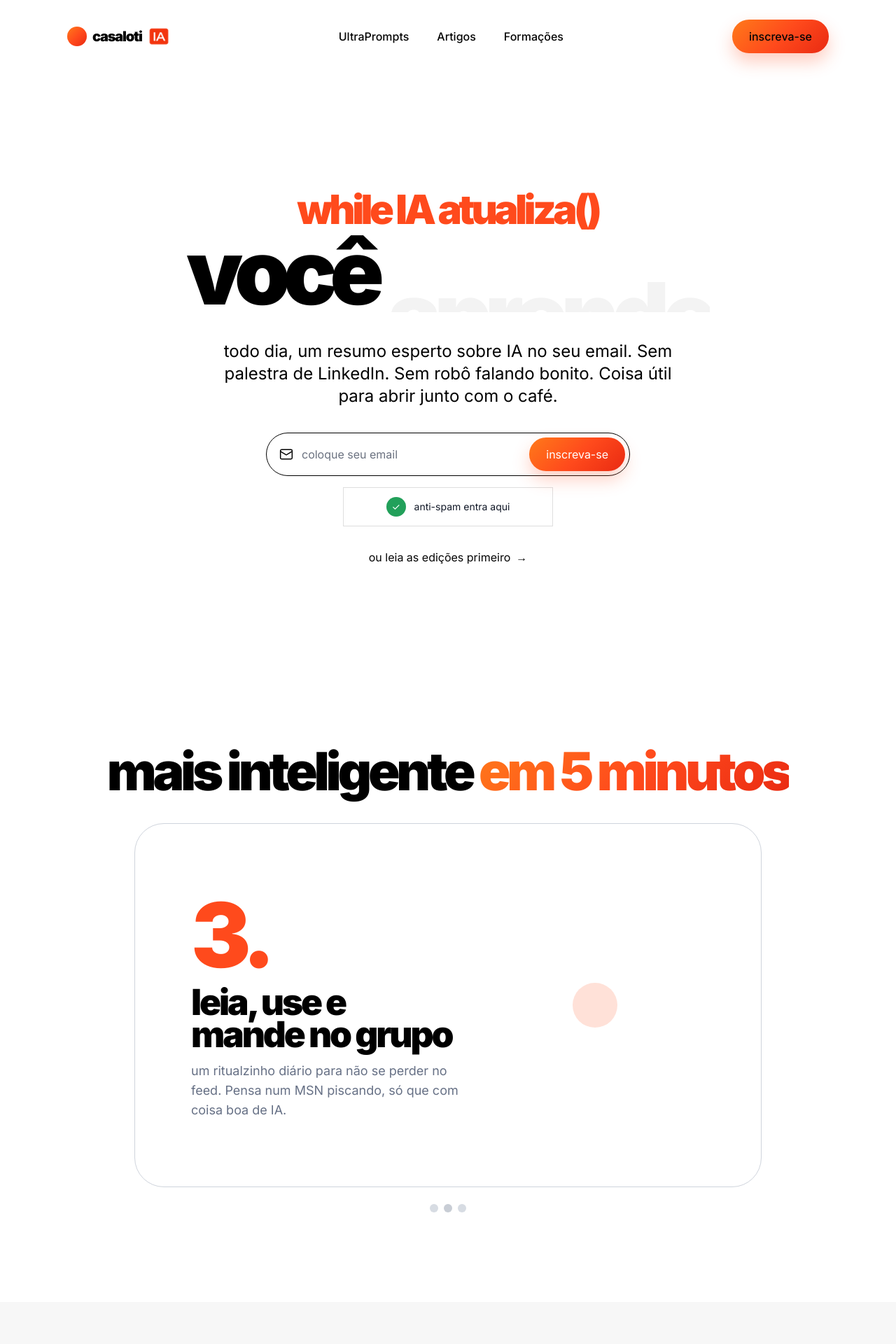
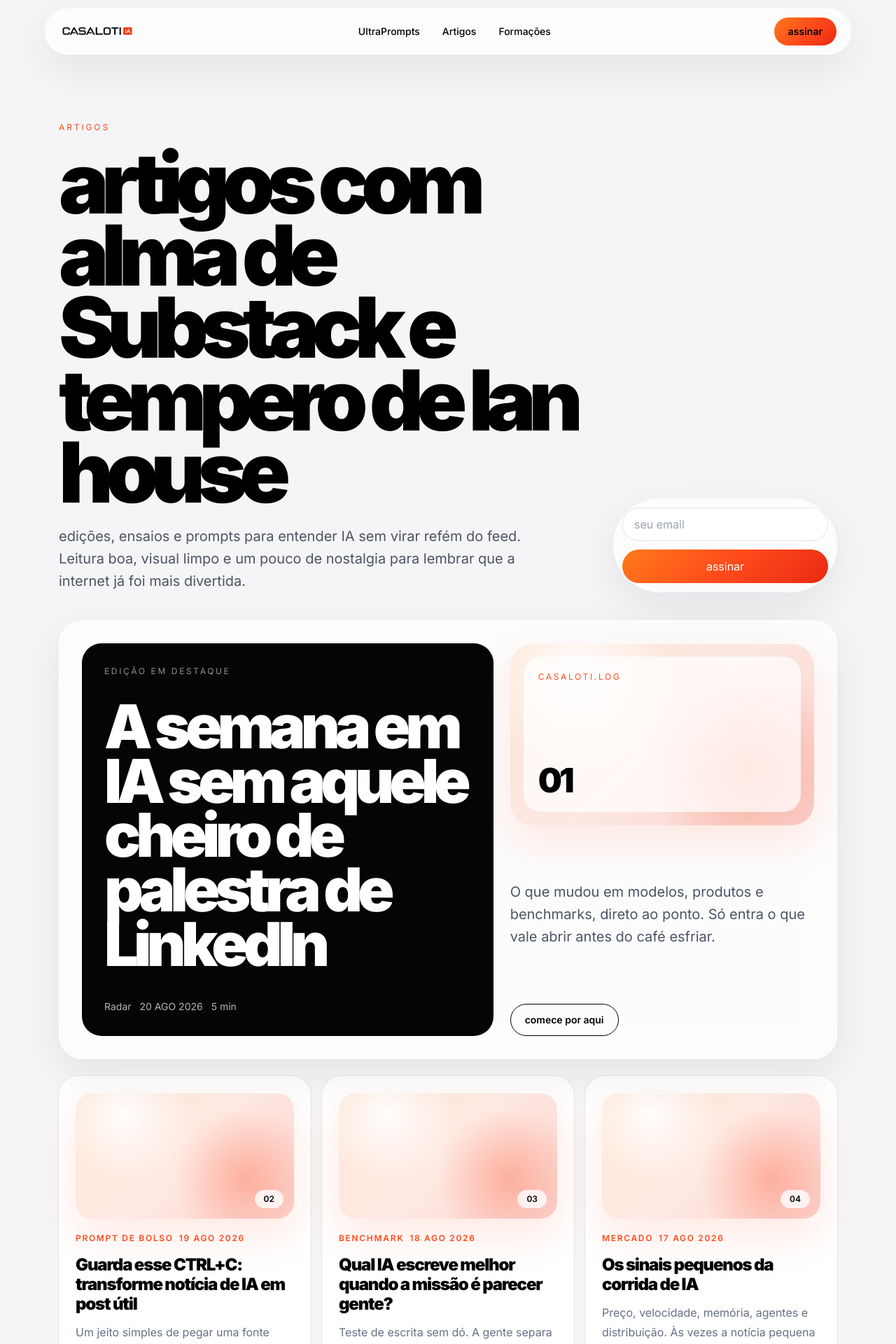
Before and after one commit to lucastoledo01-png/csltia, a Next.js app: page /artigos in a window 1280 px wide. Shown: the top 1920 px of the page at 70% size. Built offline with nearby package versions, Linux system fonts and the light colour scheme.

Commit message:
Build Substack inspired articles experience

```diff
--- a/src/app/artigos/page.tsx
+++ b/src/app/artigos/page.tsx
@@ -1,5 +1,120 @@
-import JournalIndex from "@/components/JournalIndex";
+import Image from "next/image";
+import Link from "next/link";
+import { articles } from "@/lib/editorial";
+
+const navItems = [
+  { href: "/ultraprompts", label: "UltraPrompts" },
+  { href: "/artigos", label: "Artigos" },
+  { href: "/formacoes", label: "Formações" },
+];
+
+function BrandMark() {
+  return (
+    <Link aria-label="Casaloti IA" className="flex items-center" href="/">
+      <Image alt="Casaloti IA" className="h-9 w-auto object-contain" height={72} priority src="/brand/casaloti-logo-original.png" width={210} />
+    </Link>
+  );
+}
+
+function ArticlesHeader() {
+  return (
+    <header className="liquid-nav sticky top-3 z-20 mx-auto mt-3 flex w-[calc(100%-24px)] max-w-6xl items-center justify-between gap-4 px-4 py-3 text-sm sm:w-[calc(100%-32px)] md:px-5">
+      <BrandMark />
+      <nav aria-label="Navegação principal" className="hidden items-center gap-8 md:flex">
+        {navItems.map((item) => (
+          <Link className="font-medium text-black/75 transition-colors hover:text-[#ff4a1c]" href={item.href} key={item.href}>
+            {item.label}
+          </Link>
+        ))}
+      </nav>
+      <Link className="cta-gradient rounded-full px-4 py-2.5 text-sm font-semibold text-white sm:px-5" href="/newsletter">
+        assinar
+      </Link>
+    </header>
+  );
+}
+
+function FeaturedArticle() {
+  const article = articles[0];
+
+  return (
+    <article className="glass-panel grid gap-6 p-5 sm:p-7 lg:grid-cols-[1.15fr_0.85fr] lg:p-8">
+      <div className="flex min-h-[420px] flex-col justify-between rounded-[28px] bg-[#050505] p-6 text-white sm:p-8">
+        <div>
+          <p className="font-mono text-xs uppercase tracking-[0.22em] text-white/55">edição em destaque</p>
+          <h2 className="mt-8 max-w-2xl text-[clamp(2.8rem,12vw,5.4rem)] font-black leading-[0.9] tracking-[-0.08em]">
+            {article.title}
+          </h2>
+        </div>
+        <div className="mt-10 flex flex-wrap items-center gap-3 text-sm text-white/70">
+          <span>{article.category}</span>
+          <span>{article.date}</span>
+          <span>{article.readTime}</span>
+        </div>
+      </div>
+      <div className="flex flex-col justify-between gap-8">
+        <div aria-label="placeholder visual do artigo" className="article-glass-cover min-h-[260px] rounded-[32px] p-5">
+          <div className="flex h-full min-h-[220px] flex-col justify-between rounded-[24px] bg-white/72 p-5 ring-1 ring-white/70">
+            <span className="font-mono text-xs uppercase tracking-[0.22em] text-[#ff4a1c]">casaloti.log</span>
+            <p className="text-5xl font-black tracking-[-0.08em] text-black">01</p>
+          </div>
+        </div>
+        <p className="text-xl leading-8 text-[#4b5563]">{article.excerpt}</p>
+        <Link className="inline-flex w-fit items-center rounded-full border border-black px-5 py-3 text-sm font-semibold text-black transition-colors hover:bg-black hover:text-white" href="/newsletter">
+          comece por aqui
+        </Link>
+      </div>
+    </article>
+  );
+}
+
+function ArticleList() {
+  return (
+    <section aria-label="lista editorial de artigos" className="mx-auto grid max-w-6xl gap-4 px-4 pb-20 sm:px-5 md:grid-cols-2 lg:grid-cols-3">
+      {articles.slice(1).map((article, index) => (
+        <article className="group rounded-[28px] bg-white p-5 ring-1 ring-[#e5e7eb] transition-transform duration-200 hover:-translate-y-1 sm:p-6" key={article.slug}>
+          <div aria-label="placeholder visual do artigo" className="article-mini-cover grid min-h-[180px] place-items-end rounded-[24px] p-4">
+            <span className="rounded-full bg-white/80 px-3 py-1 font-mono text-xs font-semibold text-black ring-1 ring-white/80">0{index + 2}</span>
+          </div>
+          <div className="mt-5 flex flex-wrap gap-2 text-xs font-semibold uppercase tracking-[0.14em] text-[#ff4a1c]">
+            <span>{article.category}</span>
+            <span>{article.date}</span>
+          </div>
+          <h3 className="article-title-hover mt-4 text-2xl font-black leading-7 tracking-[-0.05em] text-black">{article.title}</h3>
+          <p className="mt-3 line-clamp-3 text-base leading-7 text-[#667085]">{article.excerpt}</p>
+          <p className="mt-6 font-mono text-xs text-[#98a2b3]">{article.readTime} de leitura</p>
+        </article>
+      ))}
+    </section>
+  );
+}
 
 export default function ArticlesPage() {
-  return <JournalIndex />;
+  return (
+    <main className="min-h-screen overflow-x-hidden bg-[#f5f5f7] text-black">
+      <ArticlesHeader />
+      <section className="mx-auto max-w-6xl px-4 pb-10 pt-16 sm:px-5 md:pt-24">
+        <p className="font-mono text-xs uppercase tracking-[0.24em] text-[#ff4a1c]">artigos</p>
+        <div className="mt-5 grid gap-7 lg:grid-cols-[1fr_320px] lg:items-end">
+          <div>
+            <h1 className="max-w-4xl text-[clamp(3.2rem,16vw,7.5rem)] font-black leading-[0.86] tracking-[-0.09em] text-black">
+              artigos com alma de Substack e tempero de lan house
+            </h1>
+            <p className="mt-6 max-w-2xl text-lg leading-8 text-[#4b5563] sm:text-xl">
+              edições, ensaios e prompts para entender IA sem virar refém do feed. Leitura boa, visual limpo e um pouco de nostalgia para lembrar que a internet já foi mais divertida.
+            </p>
+          </div>
+          <form className="glass-strip flex flex-col gap-3 p-3 sm:flex-row lg:flex-col" id="assinar-artigos">
+            <label className="sr-only" htmlFor="articles-email">Email para artigos</label>
+            <input className="min-h-12 flex-1 rounded-full border border-black/10 bg-white px-4 outline-none placeholder:text-[#98a2b3]" id="articles-email" placeholder="seu email" type="email" />
+            <button className="cta-gradient min-h-12 rounded-full px-6 font-semibold text-white" type="button">assinar</button>
+          </form>
+        </div>
+      </section>
+      <section className="mx-auto max-w-6xl px-4 pb-6 sm:px-5">
+        <FeaturedArticle />
+      </section>
+      <ArticleList />
+    </main>
+  );
 }
--- a/src/app/globals.css
+++ b/src/app/globals.css
@@ -57,10 +57,47 @@ select {
   color: #050505;
 }
 
-.cta-gradient,
-.brand-dot {
+.cta-gradient {
   background-color: #ff4a1c;
   background-image: var(--casaloti-gradient);
+}
+
+.liquid-nav,
+.glass-strip,
+.glass-panel {
+  border: 1px solid rgba(255, 255, 255, 0.72);
+  background: rgba(255, 255, 255, 0.72);
+  box-shadow: 0 20px 60px rgba(15, 23, 42, 0.08);
+  backdrop-filter: blur(22px) saturate(170%);
+  -webkit-backdrop-filter: blur(22px) saturate(170%);
+}
+
+.liquid-nav,
+.glass-strip {
+  border-radius: 999px;
+}
+
+.glass-panel {
+  border-radius: 34px;
+}
+
+.glass-orb {
+  border-radius: 999px;
+  background:
+    radial-gradient(circle at 30% 25%, rgba(255, 255, 255, 0.92), rgba(255, 255, 255, 0.28) 36%, rgba(255, 74, 28, 0.22) 72%),
+    rgba(255, 255, 255, 0.58);
+  box-shadow: inset 0 1px 0 rgba(255, 255, 255, 0.9), 0 22px 60px rgba(255, 74, 28, 0.22);
+  backdrop-filter: blur(18px) saturate(160%);
+  -webkit-backdrop-filter: blur(18px) saturate(160%);
+}
+
+.article-glass-cover,
+.article-mini-cover {
+  background:
+    radial-gradient(circle at 22% 18%, rgba(255, 255, 255, 0.92), transparent 34%),
+    radial-gradient(circle at 78% 68%, rgba(255, 74, 28, 0.32), transparent 38%),
+    linear-gradient(135deg, rgba(255, 122, 26, 0.18), rgba(255, 74, 28, 0.12), rgba(233, 42, 18, 0.2));
+  box-shadow: inset 0 1px 0 rgba(255, 255, 255, 0.9), 0 24px 60px rgba(255, 74, 28, 0.12);
 }
 
 .gradient-text {
@@ -120,3 +157,14 @@ select {
   -webkit-box-orient: vertical;
   overflow: hidden;
 }
+
+@media (max-width: 640px) {
+  .liquid-nav,
+  .glass-strip {
+    border-radius: 24px;
+  }
+
+  .glass-panel {
+    border-radius: 28px;
+  }
+}
--- a/src/components/JournalIndex.tsx
+++ b/src/components/JournalIndex.tsx
@@ -21,10 +21,15 @@ const faqs = [
 
 function BrandMark({ dark = false }: { dark?: boolean }) {
   return (
-    <Link aria-label="Casaloti IA" className="flex items-center gap-2" href="/">
-      <span className="grid size-7 place-items-center rounded-full brand-dot" />
-      <span className={`text-xl font-black tracking-[-0.06em] ${dark ? "text-white" : "text-black"}`}>casaloti</span>
-      <Image alt="IA" className="h-7 w-auto rounded-[8px] object-contain" height={42} priority src="/brand/casaloti-ia-badge.png" width={48} />
+    <Link aria-label="Casaloti IA" className="flex items-center" href="/">
+      <Image
+        alt="Casaloti IA"
+        className={dark ? "h-9 w-auto object-contain brightness-0 invert" : "h-9 w-auto object-contain"}
+        height={72}
+        priority
+        src="/brand/casaloti-logo-original.png"
+        width={210}
+      />
     </Link>
   );
 }
@@ -38,7 +43,7 @@ function SignupForm({ compact = false }: { compact?: boolean }) {
         <path d="m22 7-10 6L2 7" />
       </svg>
       <input className="min-w-0 flex-1 bg-transparent px-1 py-2 text-base outline-none placeholder:text-[#6b7280]" id={compact ? "footer-email" : "hero-email"} placeholder="coloque seu email" type="email" />
-      <button className="cta-gradient rounded-full px-6 py-3 text-base font-medium text-white shadow-[0_12px_24px_rgba(255,74,28,0.26)] transition-transform duration-200 ease-in-out hover:-translate-y-0.5" type="button">
+      <button className="cta-gradient rounded-full px-5 py-3 text-sm font-semibold text-white shadow-[0_12px_24px_rgba(255,74,28,0.26)] transition-transform duration-200 ease-in-out hover:-translate-y-0.5 sm:px-6 sm:text-base" type="button">
         inscreva-se
       </button>
     </form>
@@ -47,7 +52,7 @@ function SignupForm({ compact = false }: { compact?: boolean }) {
 
 function Header() {
   return (
-    <header className="mx-auto flex w-full max-w-6xl items-center justify-between px-5 py-7 text-base md:px-8">
+    <header className="mx-auto flex w-full max-w-6xl items-center justify-between gap-4 px-4 py-5 text-sm sm:px-5 md:px-8 md:py-7 md:text-base">
       <BrandMark />
       <nav aria-label="Navegação principal" className="hidden items-center gap-10 md:flex">
         {navItems.map((item) => (
@@ -56,7 +61,7 @@ function Header() {
           </Link>
         ))}
       </nav>
-      <Link className="cta-gradient rounded-full px-6 py-3 font-medium text-white shadow-[0_12px_24px_rgba(255,74,28,0.28)] transition-transform hover:-translate-y-0.5" href="#inscrever">
+      <Link className="cta-gradient rounded-full px-4 py-3 font-semibold text-white shadow-[0_12px_24px_rgba(255,74,28,0.28)] transition-transform hover:-translate-y-0.5 sm:px-6" href="#inscrever">
         inscreva-se
       </Link>
     </header>
@@ -65,8 +70,8 @@ function Header() {
 
 function Hero() {
   return (
-    <section className="px-5 pb-24 pt-20 text-center md:pb-32 md:pt-28" id="inscrever">
-      <h1 className="mx-auto max-w-5xl text-[clamp(3.9rem,10vw,8rem)] font-black leading-[0.9] tracking-[-0.08em] text-black">
+    <section className="px-4 pb-20 pt-16 text-center sm:px-5 md:pb-32 md:pt-28" id="inscrever">
+      <h1 className="mx-auto max-w-5xl text-[clamp(3.4rem,18vw,8rem)] font-black leading-[0.9] tracking-[-0.08em] text-black">
         <span className="font-mono text-[0.45em] font-black tracking-[-0.08em] text-[#ff4a1c]">while IA atualiza()</span>
         <br />
         <span>você </span>
@@ -76,17 +81,17 @@ function Hero() {
           ))}
         </span>
       </h1>
-      <p className="mx-auto mt-10 max-w-2xl text-xl leading-8 text-black md:text-2xl">
+      <p className="mx-auto mt-8 max-w-2xl text-lg leading-7 text-black sm:text-xl md:mt-10 md:text-2xl md:leading-8">
         todo dia, um resumo esperto sobre IA no seu email. Sem palestra de LinkedIn. Sem robô falando bonito. Coisa útil para abrir junto com o café.
       </p>
       <div className="mt-9">
         <SignupForm />
       </div>
-      <div className="mx-auto mt-4 grid min-h-14 w-[300px] place-items-center border border-[#dedede] bg-white px-4 text-sm text-[#111827]">
+      <div className="glass-strip mx-auto mt-4 grid min-h-14 w-full max-w-[320px] place-items-center px-4 text-sm text-[#111827]">
         <span><span className="mr-2 inline-grid size-7 place-items-center rounded-full bg-[#22a05a] text-white">✓</span> anti-spam entra aqui</span>
       </div>
-      <Link className="mt-8 inline-flex items-center gap-2 text-base text-[#9ca3af] transition-colors hover:text-black" href="/artigos">
-        ou leia as edições primeiro <span aria-hidden="true">→</span>
+      <Link className="mt-8 inline-flex items-center gap-2 text-base text-[#6b7280] transition-colors hover:text-black" href="/artigos">
+        ou leia as edições primeiro <span aria-hidden="true">›</span>
       </Link>
     </section>
   );
@@ -94,14 +99,14 @@ function Hero() {
 
 function IntelligenceSection() {
   return (
-    <section className="px-5 py-24 text-center md:py-32">
-      <h2 className="text-[clamp(2.6rem,6vw,4.7rem)] font-black leading-none tracking-[-0.07em] text-black">
+    <section className="px-4 py-20 text-center sm:px-5 md:py-32">
+      <h2 className="text-[clamp(2.4rem,11vw,4.7rem)] font-black leading-none tracking-[-0.07em] text-black">
         mais inteligente <span className="gradient-text">em 5 minutos</span>
       </h2>
-      <div className="mx-auto mt-9 grid min-h-[440px] max-w-4xl items-center rounded-[42px] border border-[#cfd4dc] bg-white p-10 text-left md:min-h-[520px] md:grid-cols-[1fr_0.75fr] md:p-20">
+      <div className="glass-panel mx-auto mt-9 grid min-h-[420px] max-w-4xl items-center p-7 text-left md:min-h-[520px] md:grid-cols-[1fr_0.75fr] md:p-20">
         <div>
-          <p className="text-[clamp(5rem,12vw,8rem)] font-black leading-none tracking-[-0.08em] text-[#ff4a1c]">3.</p>
-          <h3 className="mt-2 max-w-sm text-[clamp(2rem,4vw,3.25rem)] font-black leading-[0.9] tracking-[-0.06em] text-black">
+          <p className="text-[clamp(4.5rem,18vw,8rem)] font-black leading-none tracking-[-0.08em] text-[#ff4a1c]">3.</p>
+          <h3 className="mt-2 max-w-sm text-[clamp(2rem,10vw,3.25rem)] font-black leading-[0.9] tracking-[-0.06em] text-black">
             leia, use e mande no grupo
           </h3>
           <p className="mt-4 max-w-sm text-lg leading-7 text-[#667085]">
@@ -109,7 +114,7 @@ function IntelligenceSection() {
           </p>
         </div>
         <div className="hidden justify-center md:flex">
-          <span className="size-16 rounded-full bg-[#ffe1d8]" />
+          <span className="glass-orb size-20" />
         </div>
       </div>
       <div className="mt-6 flex justify-center gap-2">
@@ -123,20 +128,20 @@ function IntelligenceSection() {
 
 function HabitsSection() {
   return (
-    <section className="bg-[#f7f7f7] px-5 py-24 md:py-32" id="marcas">
+    <section className="bg-[#f7f7f7] px-4 py-20 sm:px-5 md:py-32" id="marcas">
       <div className="mx-auto max-w-5xl">
-        <h2 className="max-w-4xl text-[clamp(3rem,6vw,5rem)] font-black leading-[0.96] tracking-[-0.07em] text-black">
+        <h2 className="max-w-4xl text-[clamp(2.7rem,12vw,5rem)] font-black leading-[0.96] tracking-[-0.07em] text-black">
           criando bons hábitos e deixando a IA <span className="gradient-text">menos chata</span>
         </h2>
-        <p className="mt-4 text-2xl leading-8 text-[#667085]">notícia boa, prompt de bolso e aquele clima de internet boa. Orkut, MSN, Windows XP, tudo no coração.</p>
-        <div className="mt-16 grid gap-5 md:grid-cols-5">
+        <p className="mt-4 text-xl leading-8 text-[#667085] md:text-2xl">notícia boa, prompt de bolso e aquele clima de internet boa. Orkut, MSN, Windows XP, tudo no coração.</p>
+        <div className="mt-12 grid gap-4 sm:grid-cols-2 lg:mt-16 lg:grid-cols-5">
           {articles.slice(0, 5).map((article, index) => (
-            <article className="min-h-[360px] rounded-[24px] bg-white p-5 shadow-none ring-1 ring-[#e5e7eb]" key={article.slug}>
+            <article className="min-h-[300px] rounded-[24px] bg-white p-5 ring-1 ring-[#e5e7eb] sm:min-h-[340px] lg:min-h-[360px]" key={article.slug}>
               <p className="text-xs font-semibold text-[#6b7280]">@casaloti.ia</p>
-              <div className="mt-20 flex justify-center">
+              <div className="mt-14 flex justify-center lg:mt-20">
                 <span className="cta-gradient grid size-16 place-items-center rounded-full text-2xl font-black text-white">{index + 1}</span>
               </div>
-              <h3 className="mt-16 text-lg font-black leading-5 tracking-[-0.04em]">{article.category}</h3>
+              <h3 className="mt-12 text-lg font-black leading-5 tracking-[-0.04em] lg:mt-16">{article.category}</h3>
               <p className="mt-2 text-sm leading-5 text-[#667085]">{article.title}</p>
             </article>
           ))}
@@ -148,17 +153,17 @@ function HabitsSection() {
 
 function FaqSection() {
   return (
-    <section className="px-5 py-24 md:py-32" id="duvidas">
+    <section className="px-4 py-20 sm:px-5 md:py-32" id="duvidas">
       <div className="mx-auto max-w-6xl">
-        <h2 className="text-[clamp(3rem,6vw,5rem)] font-black tracking-[-0.07em] text-black">dúvidas</h2>
+        <h2 className="text-[clamp(3rem,12vw,5rem)] font-black tracking-[-0.07em] text-black">dúvidas</h2>
         <div className="mt-3 border-y border-black">
           {faqs.map((faq) => (
             <details className="group border-b border-black py-6 last:border-b-0" key={faq}>
-              <summary className="flex cursor-pointer list-none items-center justify-between gap-5 text-xl font-medium">
-                <span><span className="mr-5 inline-block size-4 rounded-[3px] border-2 border-black align-[-1px]" />{faq}</span>
+              <summary className="flex cursor-pointer list-none items-center justify-between gap-5 text-lg font-medium sm:text-xl">
+                <span><span className="mr-4 inline-block size-4 rounded-[3px] border-2 border-black align-[-1px] sm:mr-5" />{faq}</span>
                 <span className="text-2xl transition-transform group-open:rotate-180">⌄</span>
               </summary>
-              <p className="mt-4 max-w-3xl pl-10 leading-7 text-[#667085]">
+              <p className="mt-4 max-w-3xl pl-8 leading-7 text-[#667085] sm:pl-10">
                 Você recebe um resumo com fonte, opinião honesta e um jeito prático de usar aquilo. Nada de spam. Nada de texto com cara de robô recém saído do Windows Movie Maker.
               </p>
             </details>
@@ -171,20 +176,20 @@ function FaqSection() {
 
 function BottomCta() {
   return (
-    <section className="overflow-hidden px-5 pb-0 pt-10">
+    <section className="overflow-hidden px-4 pb-0 pt-10 sm:px-5">
       <div className="mx-auto grid max-w-5xl items-center gap-10 md:grid-cols-2">
         <div>
-          <h2 className="text-[clamp(3rem,6vw,5rem)] font-black leading-[0.95] tracking-[-0.07em] text-black">
+          <h2 className="text-[clamp(3rem,13vw,5rem)] font-black leading-[0.95] tracking-[-0.07em] text-black">
             <span className="gradient-text">+ esperto</span><br />em 5 minutos
           </h2>
-          <p className="mt-5 text-2xl leading-8 text-[#667085]">
+          <p className="mt-5 text-xl leading-8 text-[#667085] md:text-2xl">
             IA relevante, direto no email, <strong className="text-black">todo dia às 06:06</strong>. Igual abrir o MSN de manhã, só que sem nudges.
           </p>
           <div className="mt-8"><SignupForm compact /></div>
         </div>
-        <div className="relative min-h-[420px]">
-          <div className="absolute bottom-0 right-2 h-[430px] w-[360px] rounded-t-full bg-[#ffe1d8]" />
-          <div className="absolute bottom-[-60px] right-16 h-[520px] w-[245px] rotate-[-10deg] rounded-[42px] border-[12px] border-black bg-white p-4 shadow-[0_18px_40px_rgba(0,0,0,0.18)]">
+        <div className="relative min-h-[360px] sm:min-h-[420px]">
+          <div className="absolute bottom-0 right-2 h-[360px] w-[280px] rounded-t-full bg-[#ffe1d8] sm:h-[430px] sm:w-[360px]" />
+          <div className="absolute bottom-[-60px] right-8 h-[500px] w-[225px] rotate-[-8deg] rounded-[42px] border-[12px] border-black bg-white p-4 shadow-[0_18px_40px_rgba(0,0,0,0.18)] sm:right-16 sm:h-[520px] sm:w-[245px]">
             <div className="mx-auto mb-5 h-7 w-24 rounded-full bg-black" />
             <div className="rounded-2xl bg-[#fff0eb] p-4 text-center text-xl font-black">casaloti ia</div>
             <div className="mt-5 rounded-2xl border border-[#e5e7eb] p-4">
@@ -200,7 +205,7 @@ function BottomCta() {
 
 function Footer() {
   return (
-    <footer className="bg-[#101010] px-5 py-20 text-white">
+    <footer className="bg-[#101010] px-4 py-20 text-white sm:px-5">
       <div className="mx-auto grid max-w-6xl gap-12 md:grid-cols-[1fr_1fr_220px]">
         <div>
           <BrandMark dark />
@@ -212,11 +217,11 @@ function Footer() {
           <Link href="/formacoes">Formações</Link>
           <Link href="#duvidas">perguntas frequentes</Link>
         </nav>
-        <Link className="cta-gradient h-fit rounded-full px-8 py-4 text-center text-lg font-medium text-white shadow-[0_12px_24px_rgba(255,74,28,0.28)]" href="#inscrever">
+        <Link className="cta-gradient h-fit rounded-full px-8 py-4 text-center text-lg font-semibold text-white shadow-[0_12px_24px_rgba(255,74,28,0.28)]" href="#inscrever">
           inscreva-se
         </Link>
       </div>
-      <div className="mx-auto mt-20 flex max-w-6xl gap-10 text-sm text-white/35">
+      <div className="mx-auto mt-20 flex max-w-6xl flex-wrap gap-5 text-sm text-white/35 md:gap-10">
         <span>© 2026 Casaloti IA</span>
         <span>Políticas de Privacidade</span>
         <span>Termos de Uso</span>
```
Also changed, not shown: 2 other files (tests, documents, lock files or other folders).
